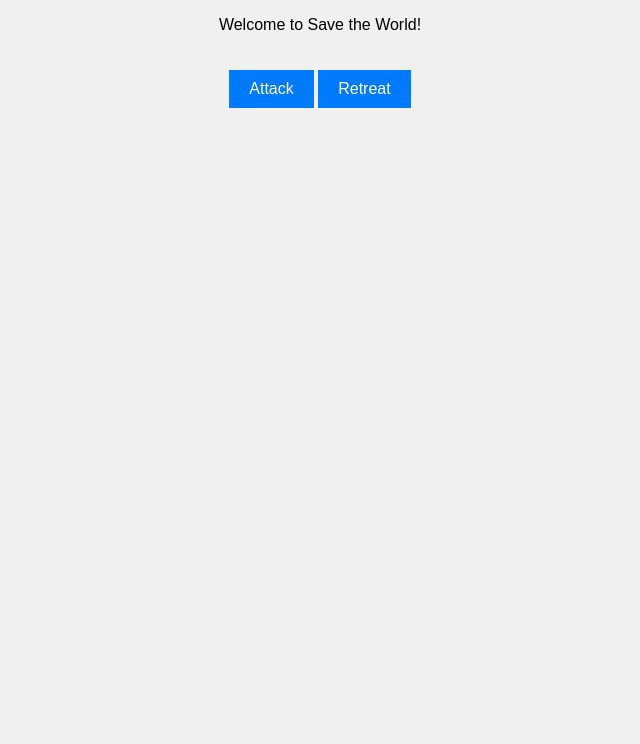
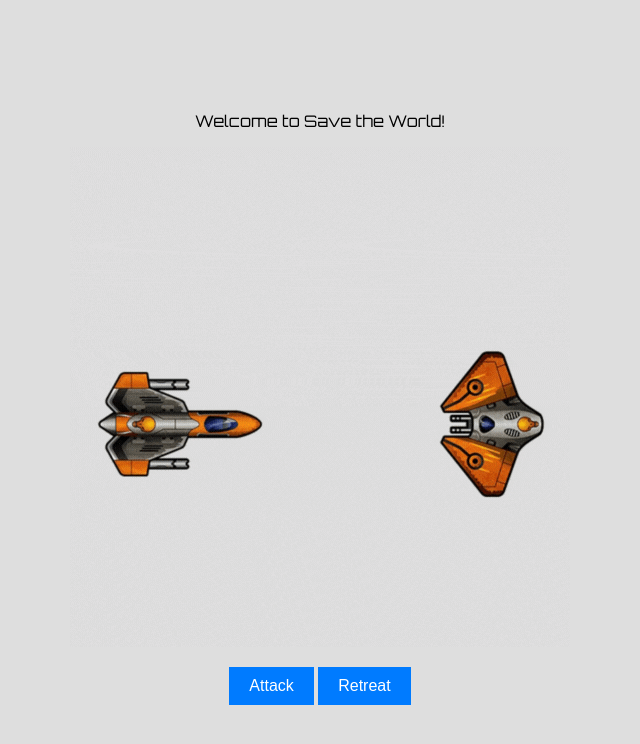
Before and after one commit to MicaiahHtml/PerScholas2023_SaveTheWorld, a plain HTML site: page index.html in a window 1280 px wide. Shown: the whole page, without its empty margins (320-960 px from the left). Drawn offline with Linux system fonts and the light colour scheme.

Commit message:
CSS HTML Changes

```diff
--- a/index.html
+++ b/index.html
@@ -5,13 +5,22 @@
   <meta charset="utf-8">
   <meta name="viewport" content="width=device-width">
   <title>replit</title>
+  <link href="https://fonts.googleapis.com/css2?family=Orbitron&display=swap" rel="stylesheet">
   <link href="style.css" rel="stylesheet" type="text/css" />
 </head>
 
 <body>
-  <p id = "mainText">Welcome to Save the World!</p>
-  <button id = "attackButton">Attack</button>
-  <button id = "retreatButton">Retreat</button>
+  <div id="content">
+    <p id="mainText">Welcome to Save the World!</p>
+    <div class="button-container">
+      <img src="Crop Ship Smaller.gif" alt="Description of the image">
+    </div>
+    <button id="attackButton">Attack</button>
+    <button id="retreatButton">Retreat</button>
+  </div>
+  <script src="script.js"></script>
+</body>
+
   <script src="script.js"></script>
 </body>
 
--- a/style.css
+++ b/style.css
@@ -5,15 +5,31 @@ html {
 /* Basic styles for the space battle game */
 
 body {
-  font-family: Arial, sans-serif;
+  font-family:'Orbitron', sans-serif;
   text-align: center;
-  background-color: #f0f0f0;
+  background-color:#DEDEDE;
   margin: 0;
   padding: 0;
+  display: flex;
+  flex-direction: column;
+  justify-content: center;
+  align-items: center;
+  height: 100vh; /* body takes the full viewport height */
+}
+
+#content {
+  text-align: center;
+  margin: 20px; /* margin to space elements */
 }
 
 h1 {
   color: #333;
+}
+
+.button-container {
+  display: flex;
+  gap: 10px; /* spacing between buttons */
+  justify-content: center; /* Center buttons horizontally */
 }
 
 button {
```
Also changed, not shown: Crop Ship Smaller.gif (added).
